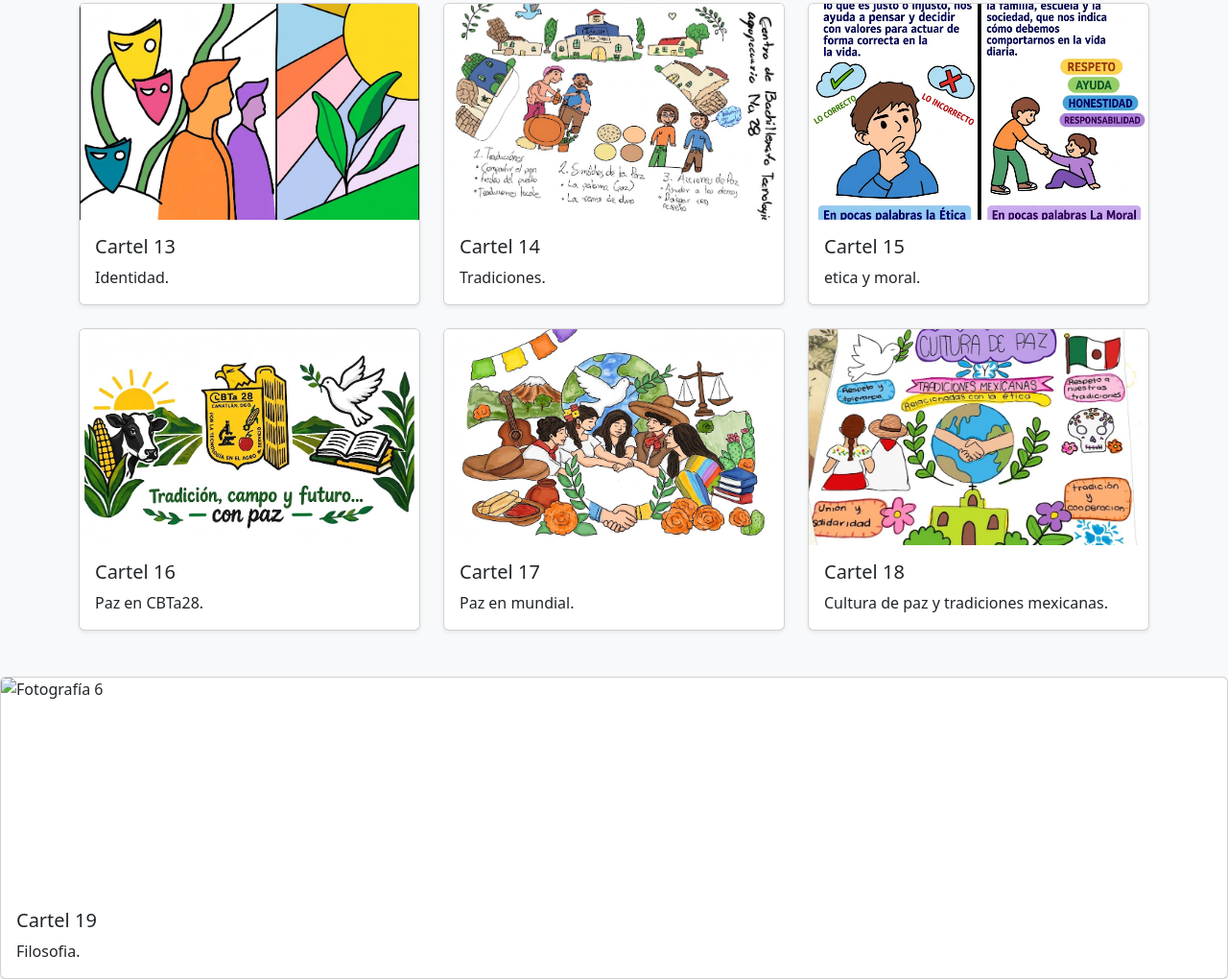
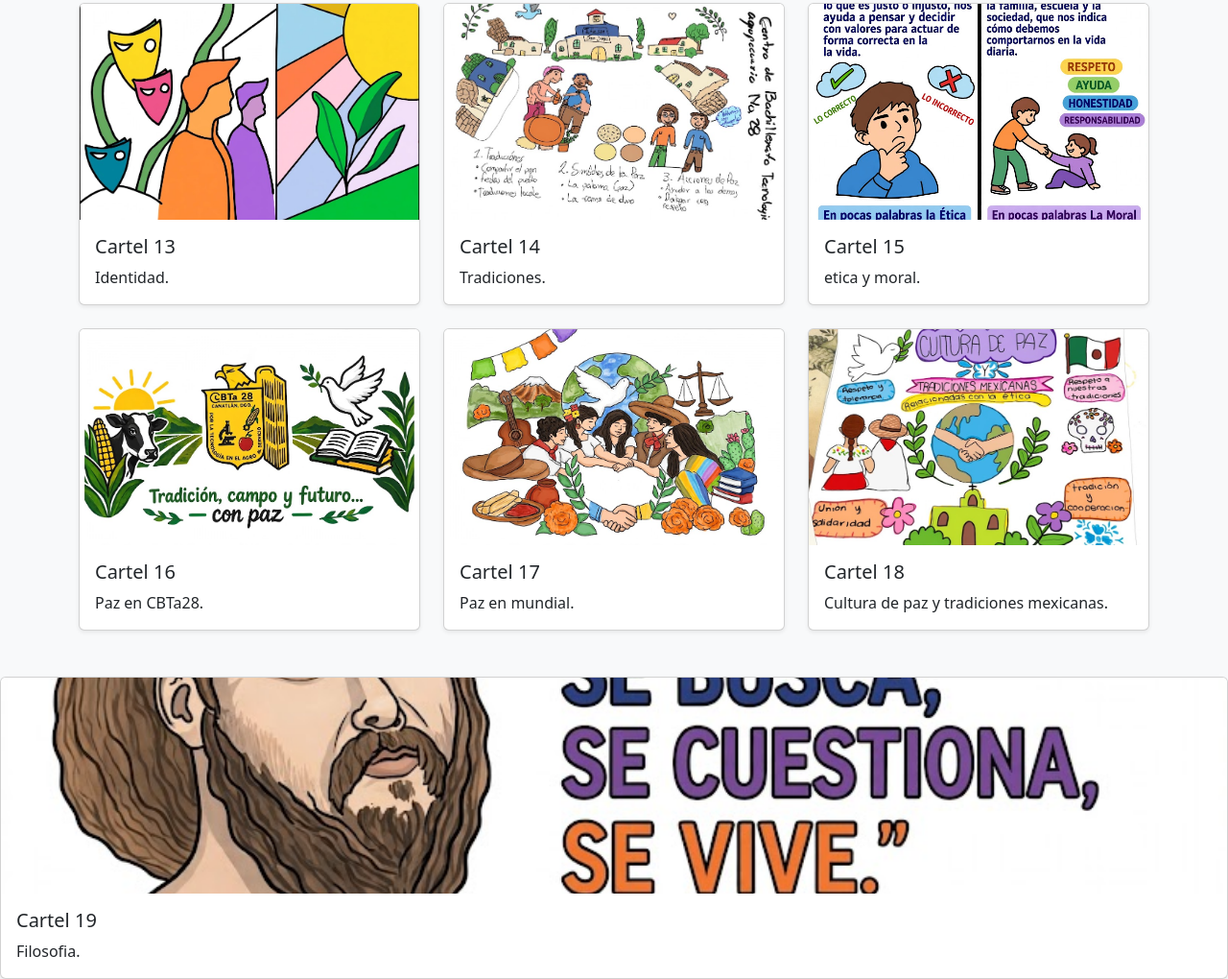
Before and after one commit to Sayfrya/CulturaPazCBTa28, a plain HTML site: page index.html in a window 1280 px wide. Shown: the part 1655-2675 px from the top of the page at 96% size. Drawn offline with nearby package versions, Linux system fonts and the light colour scheme.

Commit message:
Update index.html

```diff
--- a/index.html
+++ b/index.html
@@ -587,7 +587,7 @@
                     <div class="card shadow-sm">
 
                         <img
-                            src="imagenes_carteles\19.jpg"
+                            src="https://raw.githubusercontent.com/Sayfrya/CulturaPazCBTa28/refs/heads/main/19.jpg"
                             class="card-img-top"
                             alt="Fotografía 6"
                         >
```
